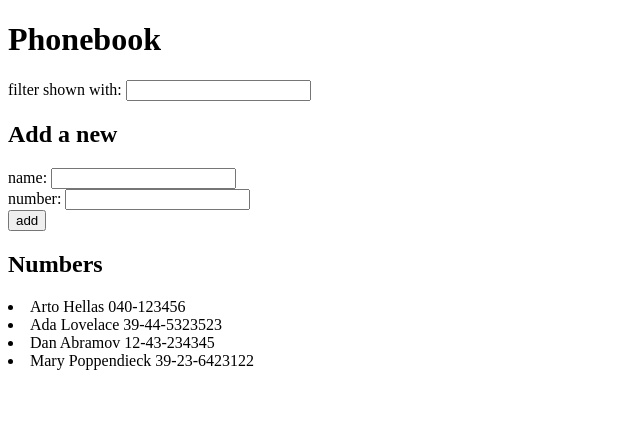
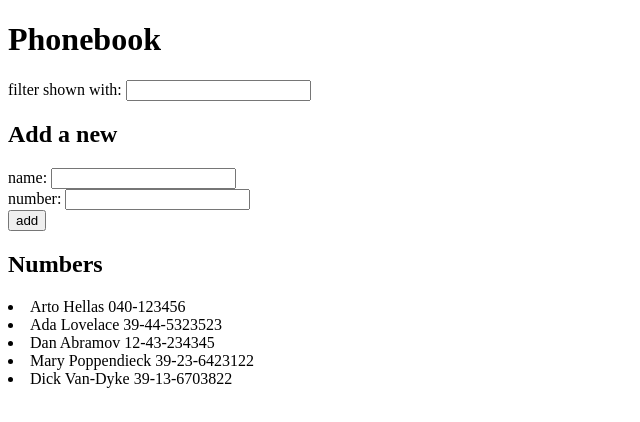
Before and after one commit to djlondon/fullstackopen, a React (Create React App) app in the folder part2/phonebook/: page / in a window 1280 px wide. Shown: the top 422 px of the page, without its empty margins (0-640 px from the left). Built offline with nearby package versions, Linux system fonts and the light colour scheme; data requests are answered from the project's data file.

Commit message:
2.11 using json db

```diff
--- /dev/null
+++ b/part2/phonebook/db.json
@@ -0,0 +1,29 @@
+{
+  "persons": [
+    {
+      "name": "Arto Hellas",
+      "number": "040-123456",
+      "id": 1
+    },
+    {
+      "name": "Ada Lovelace",
+      "number": "39-44-5323523",
+      "id": 2
+    },
+    {
+      "name": "Dan Abramov",
+      "number": "12-43-234345",
+      "id": 3
+    },
+    {
+      "name": "Mary Poppendieck",
+      "number": "39-23-6423122",
+      "id": 4
+    },
+    {
+      "name": "Dick Van-Dyke",
+      "number": "39-13-6703822",
+      "id": 5
+    }
+  ]
+}
--- a/part2/phonebook/src/App.js
+++ b/part2/phonebook/src/App.js
@@ -1,4 +1,5 @@
-import { useState } from 'react'
+import { useState, useEffect } from 'react'
+import axios from 'axios'
 
 const Filter = ({ filterState }) => (
   <div>
@@ -37,23 +38,30 @@
 }
 
 const App = () => {
-  const [persons, setPersons] = useState([
-    { name: 'Arto Hellas', number: '040-123456', id: 1 },
-    { name: 'Ada Lovelace', number: '39-44-5323523', id: 2 },
-    { name: 'Dan Abramov', number: '12-43-234345', id: 3 },
-    { name: 'Mary Poppendieck', number: '39-23-6423122', id: 4 }
-  ])
+  const [persons, setPersons] = useState([])
   const [newName, setNewName] = useState('')
   const [newNumber, setNewNumber] = useState('')
   const [newFilter, setNewFilter] = useState('')
-  const [id, setId] = useState(5)
+  const [id, setId] = useState(0)
+
+  useEffect(() => {
+    axios
+      .get('http://localhost:3001/persons')
+      .then(response => {
+        setPersons(response.data)
+        console.log("setting id to", response.data.length)
+        setId(response.data.length+1)
+      })
+  }, [])
 
   const addPerson = (event) => {
     event.preventDefault()
     if (persons.map(person => person.name).includes(newName)) {
       alert(`${newName} is already in the phonebook`)
     } else {
+      console.log("setting id to", id+1)
       setId(id + 1)
+      console.log("id", id)
       setPersons(persons.concat({ name: newName, number: newNumber, id: id }))
     }
     setNewName('')
```
Also changed, not shown: part2/phonebook/package.json (+6 -1 lines), part2/phonebook/src/components/course.js (deleted, +0 -22 lines), 1 other file (tests, documents, lock files or other folders).
